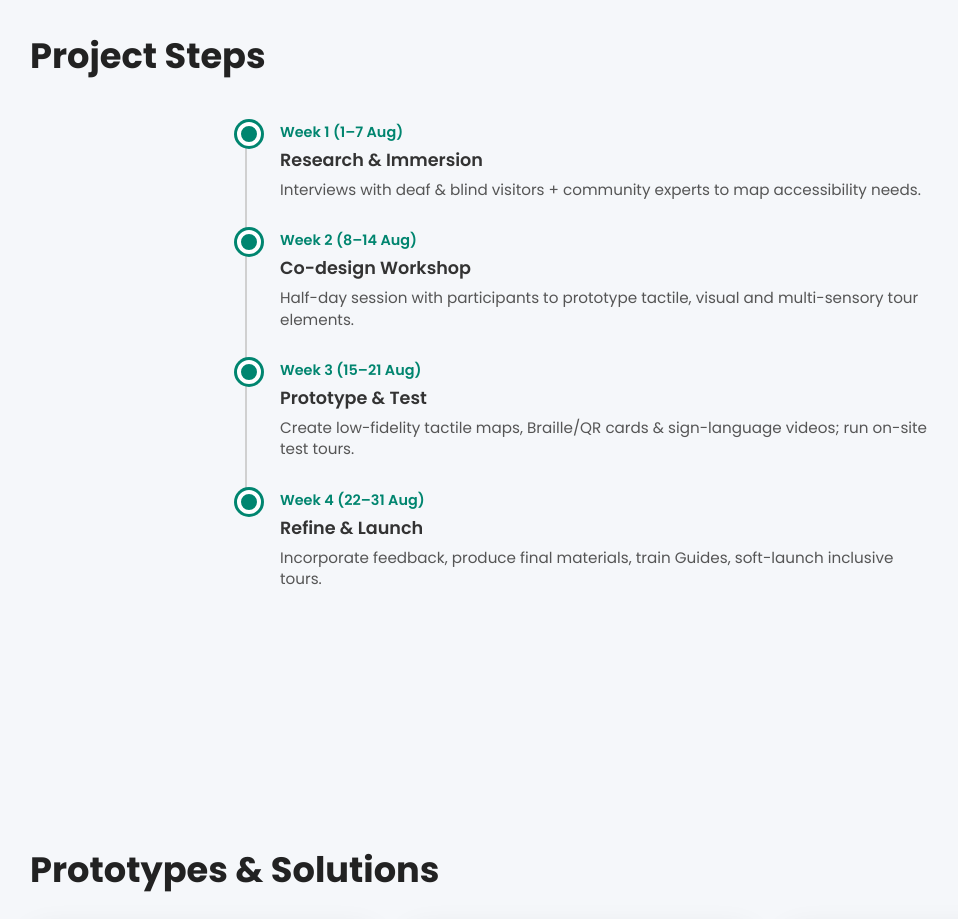
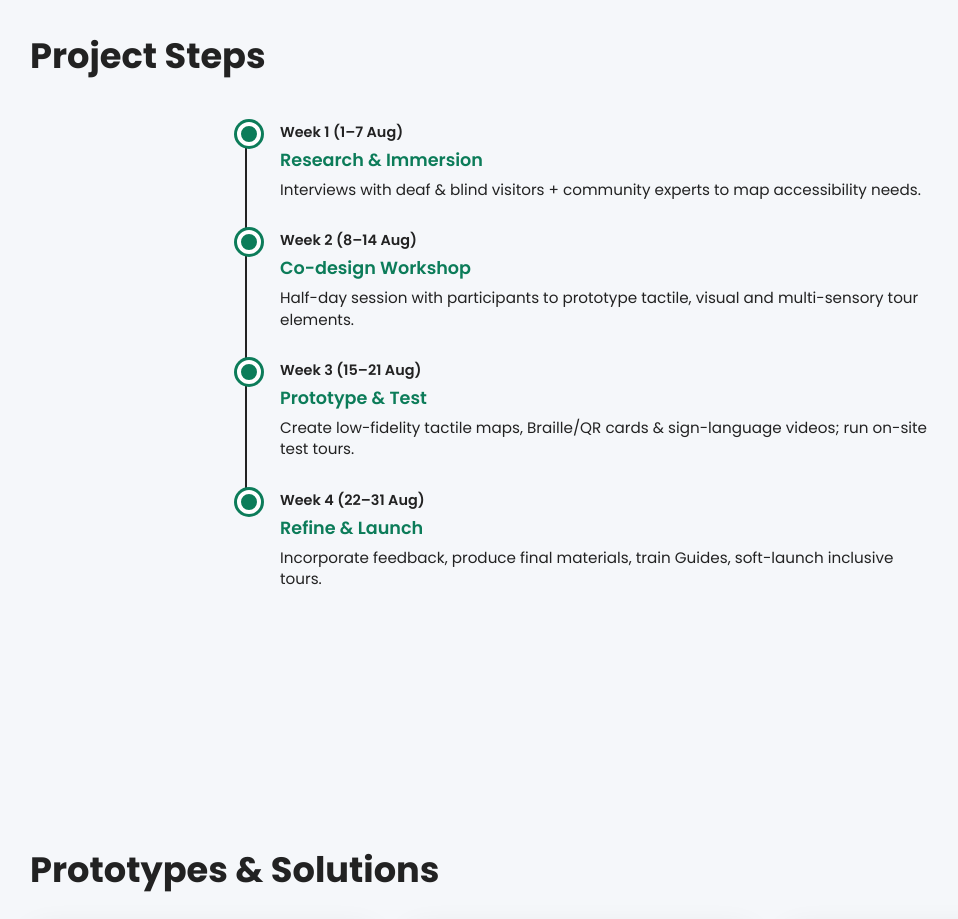
Before and after one commit to devilcalls/navigating-nature, a plain HTML site: page main/index.html in a window 1280 px wide. Shown: the part 2700-3619 px from the top of the page, without its empty margins (60-1018 px from the left). Drawn offline with nearby package versions, Linux system fonts and the light colour scheme; no server answers.

Commit message:
Update index.html
Co-Authored-By: kyuguest <70140069+9guest@users.noreply.github.com>

```diff
--- a/main/index.html
+++ b/main/index.html
@@ -366,7 +366,7 @@
     top:0;
     height:100%;
     width:2px;
-    background:var(--line);
+    background:var(--clr-text);
   }
   .timeline-dot{
     position:absolute;
@@ -375,26 +375,31 @@
     width:16px;
     height:16px;
     border-radius:50%;
-    background:var(--dot);
     border:4px solid #fff;
-    box-shadow:0 0 0 3px var(--primary);
+    background: var(--clr-primary);
+    border-color: var(--clr-bg-alt);
+    box-shadow: 0 0 0 3px var(--clr-primary);
   }
   .timeline-date{
     font-weight:600;
     font-size:.9rem;
-    color:var(--primary);
     margin-bottom:4px;
   }
   .timeline-title{
     font-weight:600;
     font-size:1.1rem;
     margin:0 0 6px;
+    color: var(--clr-primary);
   }
   .timeline-desc{
     font-size:.95rem;
     line-height:1.4;
     color:#555;
     margin:0;
+  }
+  .timeline-date,
+  .timeline-desc {
+    color: var(--clr-text);
   }
   .timeline-item:last-child::before{
     height:0;          /* no overshoot line after the final dot */
```
